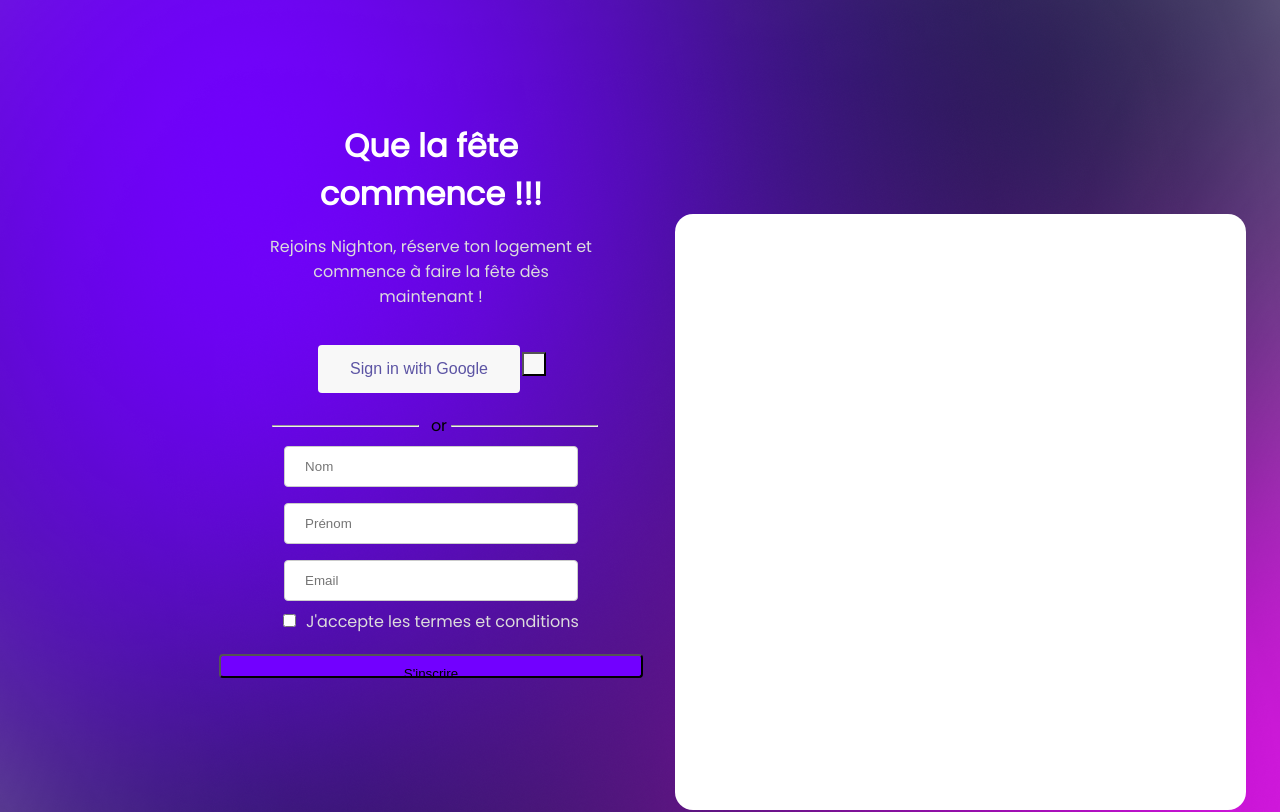
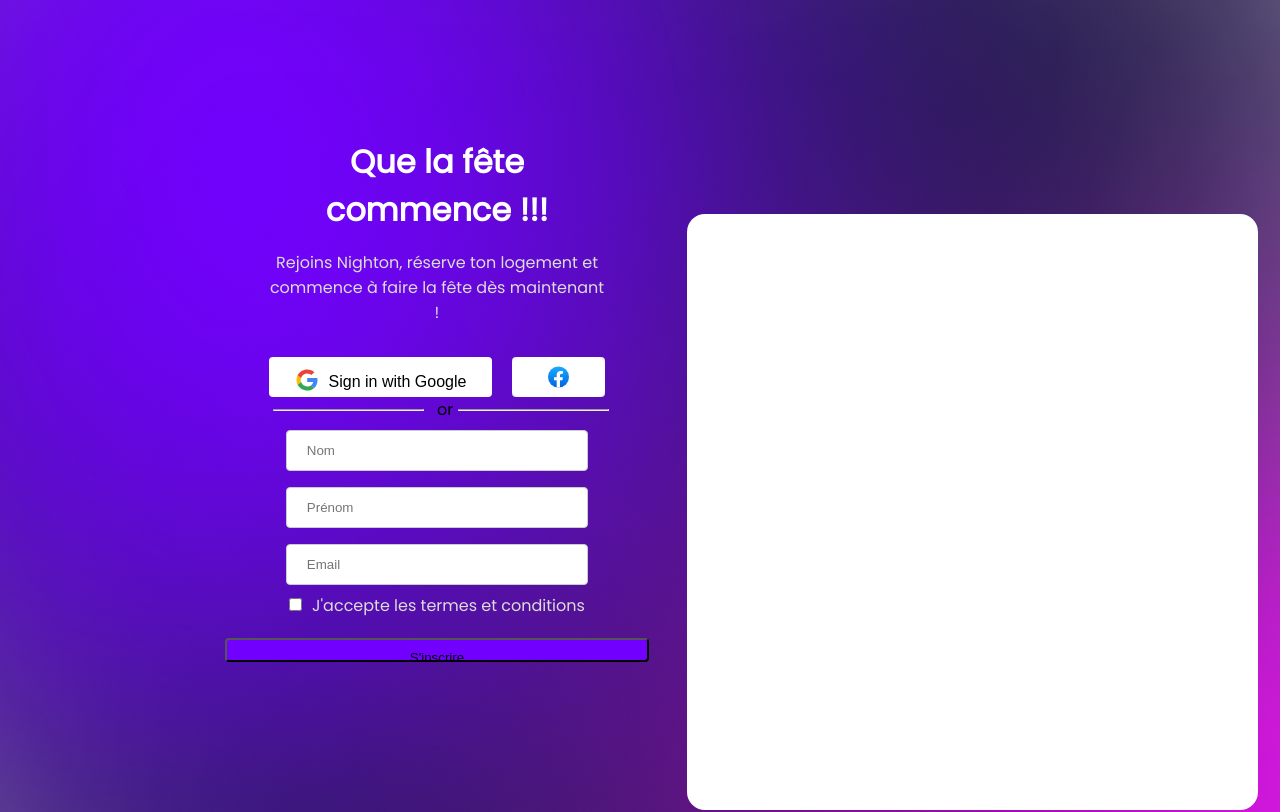
Before and after one commit to NightON-Project/NightON-React, a React (Create React App) app: page /register in a window 1280 px wide. Shown: the top 812 px of the page. Built offline with nearby package versions, Linux system fonts and the light colour scheme.

Commit message:
vrzr
vrzeq

```diff
--- a/package.json
+++ b/package.json
@@ -13,6 +13,7 @@
     "@testing-library/user-event": "^13.5.0",
     "react": "^18.2.0",
     "react-dom": "^18.2.0",
+    "react-icons": "^4.12.0",
     "react-router-dom": "^6.17.0",
     "react-scripts": "^3.0.1",
     "sass": "^1.69.5",
@@ -20,7 +21,7 @@
     "web-vitals": "^2.1.4"
   },
   "scripts": {
-    "start": "react-scripts start",
+    "start": "NODE_OPTIONS=--openssl-legacy-provider react-scripts start",
     "build": "react-scripts build",
     "test": "react-scripts test",
     "eject": "react-scripts eject"
--- a/public/index.html
+++ b/public/index.html
@@ -10,6 +10,9 @@
       content="Web site created using create-react-app"
     />
     <link rel="apple-touch-icon" href="%PUBLIC_URL%/logo192.png" />
+    <link rel="stylesheet" href="https://cdnjs.cloudflare.com/ajax/libs/font-awesome/6.5.1/css/all.min.css"
+    integrity="sha512-DTOQO9RWCH3ppGqcWaEA1BIZOC6xxalwEsw9c2QQeAIftl+Vegovlnee1c9QX4TctnWMn13TZye+giMm8e2LwA=="
+    crossorigin="anonymous" referrerpolicy="no-referrer" />
     <!--
       manifest.json provides metadata used when your web app is installed on a
       user's mobile device or desktop. See https://developers.google.com/web/fundamentals/web-app-manifest/
--- a/src/pages/register/index.js
+++ b/src/pages/register/index.js
@@ -1,7 +1,5 @@
 import React, { useState } from 'react';
 import './register.css';
-import { FaFacebook } from 'react-icons/fa';
-
 function Index() {
   const [nom, setNom] = useState('');
   const [prenom, setPrenom] = useState('');
@@ -20,18 +18,37 @@ function Index() {
         <header className="register-header">
           <h1>Que la fête commence !!!</h1>
           <p>Rejoins Nighton, réserve ton logement et commence à faire la fête dès maintenant !</p>
-          <button className='google'>Sign in with Google</button>
-          <button className='facebook'></button>
-          <div className='alignement'>
-        <hr className='line1'/> or <hr className='line2'/>
+          <div className='reseaux'>
+            <button className='google'>
+             <svg className='un' width="24" height="24" viewBox="0 0 24 24" fill="none" xmlns="http://www.w3.org/2000/svg">
+              <path d="M22.501 12.2331C22.501 11.3698 22.4296 10.7398 22.2748 10.0864H12.2153V13.983H18.12C18.001 14.9514 17.3582 16.4097 15.9296 17.3897L15.9096 17.5202L19.0902 19.9349L19.3106 19.9564C21.3343 18.1247 22.501 15.4297 22.501 12.2331Z" fill="#4285F4"/>
+              <path d="M12.2145 22.5001C15.1073 22.5001 17.5358 21.5667 19.3097 19.9567L15.9287 17.39C15.024 18.0083 13.8097 18.44 12.2145 18.44C9.38118 18.44 6.97645 16.6083 6.11922 14.0767L5.99358 14.0871L2.68632 16.5955L2.64307 16.7133C4.40495 20.1433 8.02399 22.5001 12.2145 22.5001Z" fill="#34A853"/>
+              <path d="M6.11997 14.0767C5.89379 13.4234 5.76289 12.7233 5.76289 12C5.76289 11.2767 5.89379 10.5767 6.10807 9.92337L6.10208 9.78423L2.75337 7.2356L2.64381 7.28667C1.91765 8.71002 1.50098 10.3084 1.50098 12C1.50098 13.6917 1.91765 15.29 2.64381 16.7133L6.11997 14.0767Z" fill="#FBBC05"/>
+              <path d="M12.2145 5.55997C14.2264 5.55997 15.5835 6.41163 16.3574 7.12335L19.3812 4.23C17.5241 2.53834 15.1074 1.5 12.2145 1.5C8.02402 1.5 4.40496 3.85665 2.64307 7.28662L6.10734 9.92332C6.97647 7.39166 9.38122 5.55997 12.2145 5.55997Z" fill="#EB4335"/>
+              </svg><span>Sign in with Google</span></button>
+            <button className='facebook'>
+            <svg width="93" height="40" viewBox="0 0 93 40" fill="none" xmlns="http://www.w3.org/2000/svg">
+            <path d="M0 8C0 3.58172 3.58172 0 8 0H85C89.4183 0 93 3.58172 93 8V32C93 36.4183 89.4183 40 85 40H8C3.58172 40 0 36.4183 0 32V8Z" fill="white"/>
+            <circle cx="46.5" cy="20" r="10.5" fill="url(#paint0_linear_2010_585)"/>
+            <path d="M50.4103 23.2112L50.8767 20.2476H47.9589V18.3252C47.9589 17.5143 48.3657 16.7233 49.6726 16.7233H51V14.2002C51 14.2002 49.7959 14 48.6452 14C46.2411 14 44.6712 15.4197 44.6712 17.9888V20.2476H42V23.2112H44.6712V30.3759C45.2075 30.458 45.7562 30.5 46.3151 30.5C46.874 30.5 47.4226 30.458 47.9589 30.3759V23.2112H50.4103Z" fill="white"/>
+            <defs>
+            <linearGradient id="paint0_linear_2010_585" x1="46.5" y1="9.5" x2="46.5" y2="30.4377" gradientUnits="userSpaceOnUse">
+            <stop stop-color="#18ACFE"/>
+            <stop offset="1" stop-color="#0163E0"/>
+            </linearGradient>
+            </defs>
+            </svg>
+          </button>
+          </div>
+        <div className='alignement'>
+            <hr className='line1'/> or <hr className='line2'/>
         </div>
           <form onSubmit={handleSubmit}>
             <input
               type="text"
               value={nom}
               onChange={(e) => setNom(e.target.value)}
-              placeholder="Nom"
-            />
+              placeholder="Nom"/>
             <input
               type="text"
               value={prenom}
@@ -60,6 +77,7 @@ function Index() {
         <div className="white-square"></div>
       </div>
     </div>
+
   );
 }
 
--- a/src/pages/register/register.css
+++ b/src/pages/register/register.css
@@ -6,13 +6,6 @@
     background-position: center center;
     display: flex;
     justify-content: space-between;
-}
-.google{
-
-}
-.facebook{
-  height: 24px;
-  width: 24px;
 }
 
 .alignement {
@@ -28,6 +21,11 @@
 .line2 {
   width: 45%;
   margin: -4px;
+}
+.reseaux{
+  display: flex;
+  justify-content: space-between;
+  gap: 20px;
 }
 .square-container {
     margin-right: 188PX;
@@ -80,18 +78,43 @@ h1 {
   display: inline-block;
   padding: 10px 20px;
 }
+.deux{
+  margin-right: 10px;
+  position: relative;
+  top: 5px;
+}
+.un{
+  margin-right: 10px;
+  position: relative;
+  top: 5px;
+}
 .google{
-
+    background-color: white;
+    display: flex;
+    justify-content: space-between;
     border: none;
-    color: white;
-    padding: 15px 32px;
+    color: black;
+    width: 350px;
+    height: 40px;
     text-align: center;
     text-decoration: none;
     display: inline-block;
     font-size: 16px;
-    margin: 4px 2px;
     cursor: pointer;
     border-radius: 4px;
+  }
+  .facebook{
+      display: flex;
+      justify-content: space-between;
+      border: none;
+      color: white;
+      text-align: center;
+      text-decoration: none;
+      display: inline-block;
+      cursor: pointer;
+      border-radius: 4px;
+      width: 93px;
+      height: 40px;
   }
 
 input[type="text"],
```
Also changed, not shown: 1 other file (tests, documents, lock files or other folders).
